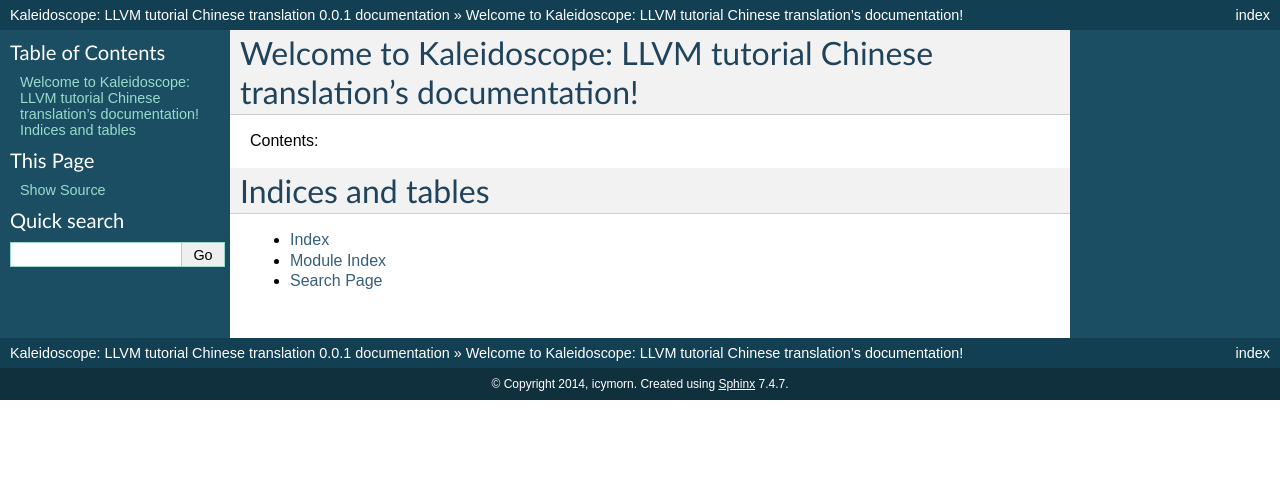
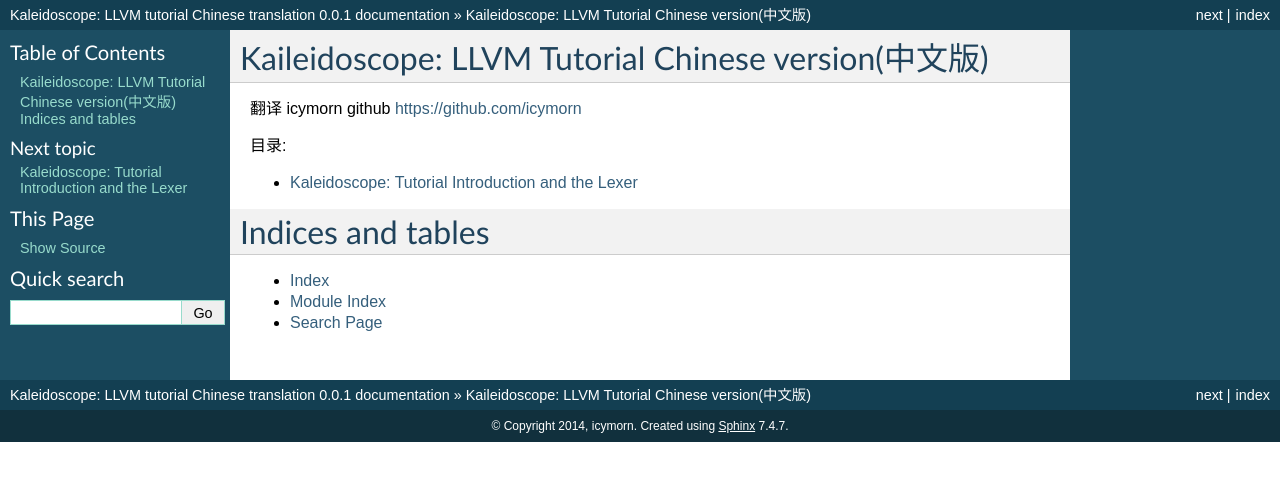
Before and after one commit to moevis/Kaleidoscope-LLVM-tutorial-zh-cn, a Sphinx documentation site: the page built from source/index.rst, in a window 1280 px wide. Shown: the top 481 px of the page. Built offline with Sphinx 7.4.7, drawn with Linux system fonts in a browser that asks for light colours.

Commit message:
add files tree

```diff
--- /dev/null
+++ b/source/chapter-1.rst
@@ -0,0 +1,4 @@
+Kaleidoscope: Tutorial Introduction and the Lexer
+-------------------------------------------------
+
+原文地址：http://llvm.org/docs/tutorial/LangImpl1.html
--- a/source/index.rst
+++ b/source/index.rst
@@ -3,14 +3,20 @@
    You can adapt this file completely to your liking, but it should at least
    contain the root `toctree` directive.
 
-Welcome to Kaleidoscope: LLVM tutorial Chinese translation's documentation!
-===========================================================================
 
-Contents:
+Kaileidoscope: LLVM Tutorial Chinese version(中文版)
+=================================================
+
+翻译  icymorn
+github  https://github.com/icymorn
+
+
+目录:
 
 .. toctree::
    :maxdepth: 2
 
+   chapter-1.rst
 
 
 Indices and tables
```
